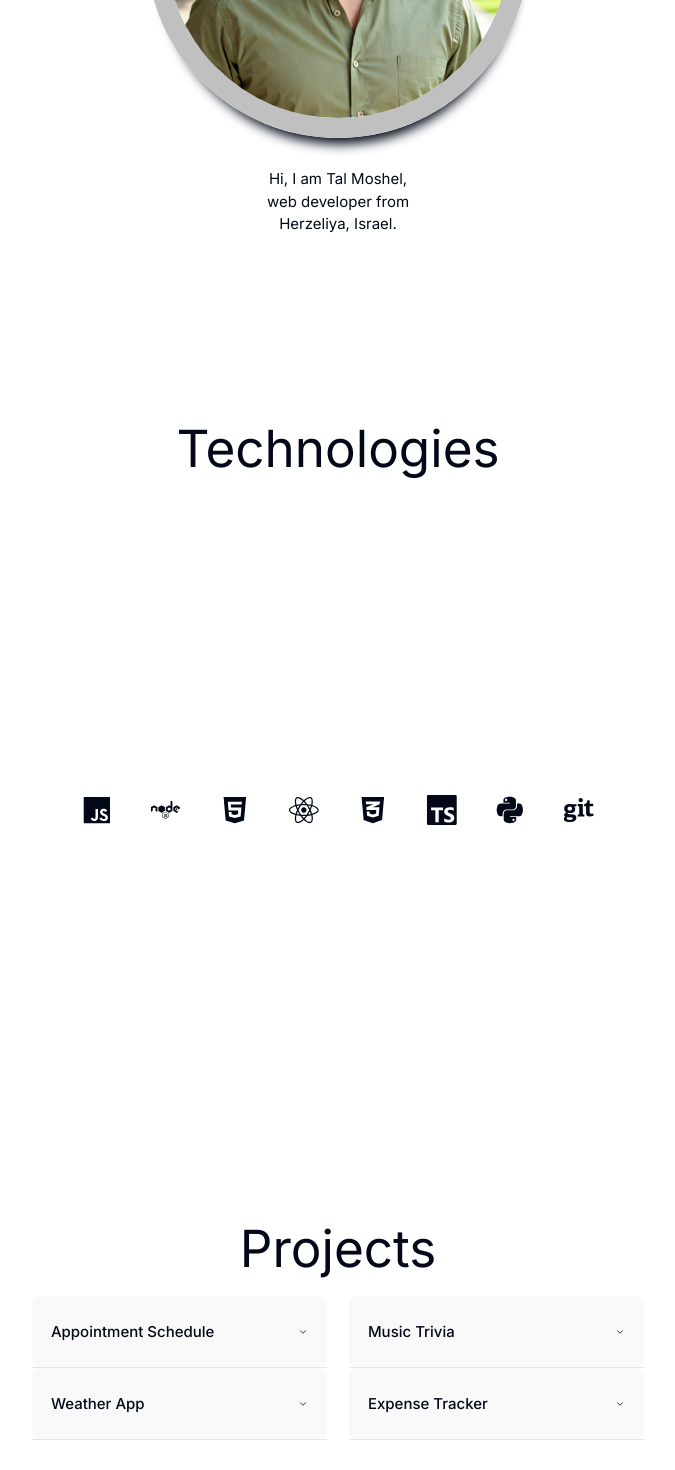
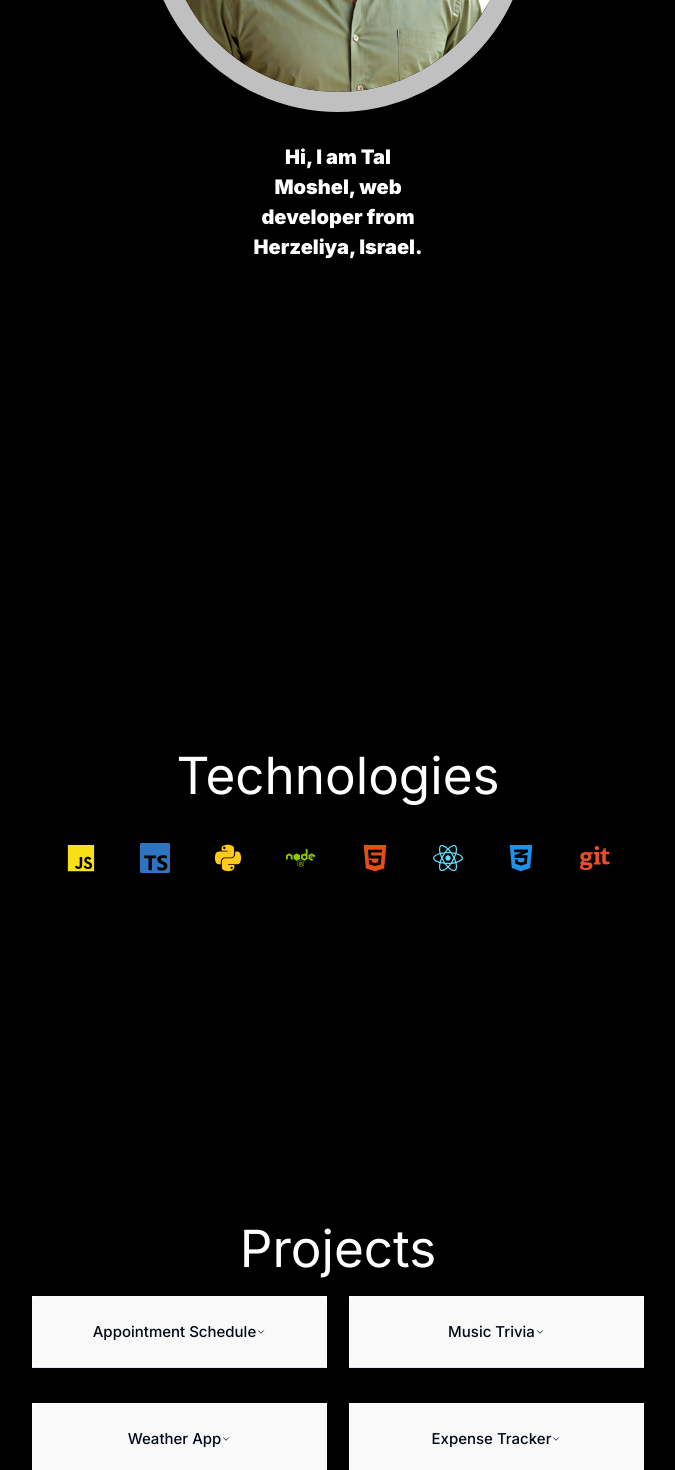
Before and after one commit to TalMoshel1/portfolio, a React (Vite) app: page / in a window 1280 px wide. Shown: the part 400-1870 px from the top of the page, without its empty margins (302-977 px from the left). Built offline with nearby package versions, Linux system fonts and the light colour scheme.

Commit message:
sdkjhsdf

```diff
--- a/package.json
+++ b/package.json
@@ -18,11 +18,12 @@
     "class-variance-authority": "^0.7.0",
     "clsx": "^2.1.1",
     "embla-carousel-react": "^8.2.0",
-    "framer-motion": "^11.3.30",
+    "framer-motion": "^11.5.6",
     "lucide-react": "^0.436.0",
     "react": "^18.3.1",
     "react-dom": "^18.3.1",
     "react-icons": "^5.3.0",
+    "react-intersection-observer": "^9.13.1",
     "styled-components": "^6.1.12",
     "tailwind-merge": "^2.5.2",
     "tailwindcss-animate": "^1.0.7"
--- a/src/App.css
+++ b/src/App.css
@@ -1,7 +1,10 @@
+
+
 #root {
   max-width: 1280px;
   margin: 0 auto;
   text-align: center;
+
 }
 
 .logo {
@@ -40,6 +43,38 @@
   color: #888;
 }
 
+.technologies-container {
+  color: white;
+
+}
+
+.justify-between {
+  justify-content: center !important;
+}
+
+.embla__controls {
+  display: flex !important;
+  margin-top: 0rem;
+}
+
+.embla__buttons {
+  width: 100% !important;
+  display: flex !important;
+    justify-content: space-between !important;
+}
+
+.p-accordion-height{
+  text-align: center !important;
+}
+
+.embla__dots {
+  display: none !important;
+}
+
+.accordion-container {
+  margin-bottom:3.5rem;
+}
+
 @media (orientation: landscape) {
   .p-accordion-height {
     height: 10rem
@@ -50,17 +85,21 @@
     height:fit-content;
      box-sizing:border-box;
      min-height: '100svh';
-     background-color: white;
+     background-color: black;
       width: 100%;
-      /* margin-left: 5%;
-      margin-right: 5%; */
+margin-bottom: 3.5rem;
        justify-content: space-evenly;
         display:flex;
          flex-wrap:wrap;
   }
 
+  .embla__slide__number img {
+    height: 100%;
+  }
+
   .accordion-container {
-    width: 45%
+    width: 45%;
+    margin-bottom:3.5rem;
   }
 
   .icons-container {
@@ -83,10 +122,12 @@
 
 }
 .icons-container {
-  position:absolute;
+  /* position:absolute;
   top:50%;
   left:50%;
-  transform: translate(-50%, -50%)
+  transform: translate(-50%, -50%) */
+  margin-left: auto;
+  margin-right: auto;
 }
 @media (orientation: portrait) {
 
@@ -116,7 +157,7 @@ a {
 }
 
 
-.pb-4, .pt-0, .embla, .embla__controls, .accordion-container, .accordions-container {
+.pb-4, .pt-0, .embla, .embla__controls, .accordion-container {
   background-color: white;
 }
 
--- a/src/components/About.jsx
+++ b/src/components/About.jsx
@@ -1,24 +1,32 @@
 import React from "react";
+import { motion } from "framer-motion";
 import MyPhoto from "./MyPhoto";
-import '../App.css'
+import "../App.css";
 import styled from "styled-components";
+import { useInView } from "react-intersection-observer";
 
 const Paragraph = styled.p`
   text-align: center;
   @media (orientation: landscape) {
     width: 30%;
-
   }
 
-@nedia (orientation: portrait) {
+  @media (orientation: portrait) {
     width: 50%;
   }
-`
-
+`;
 
 const About = (props) => {
+  const { ref, inView } = useInView({
+    threshold: 0.1,
+  });
+
   return (
-    <section
+    <motion.section
+      ref={ref}
+      initial={{ opacity: 0 }} // No y offset to avoid shifting
+      animate={inView ? { opacity: 1 } : { opacity: 0 }}
+      transition={{ duration: 0.6, ease: "easeOut" }}
       style={{
         width: "100%",
         height: "100vh",
@@ -26,41 +34,37 @@ const About = (props) => {
         flexDirection: "column",
         justifyContent: "center",
         alignItems: "center",
-        gap:'1rem'
+        gap: "1rem",
       }}
     >
       <MyPhoto />
-      <div
+      <motion.div
         style={{
           width: "90%",
           maxWidth: "600px", // Optional: Adjust to fit your design needs
-          backgroundColor: 'white',
+          backgroundColor: "black",
+          color: "white",
+          fontWeight: 900,
           padding: "1rem",
           boxSizing: "border-box",
           lineHeight: "1.5", // Adjust for line spacing
           whiteSpace: "pre-wrap", // Preserve whitespace
           textAlign: "left", // Left-align text
           overflowWrap: "break-word", // Ensure long words break correctly
-          borderRadius: 'var(--border-radius)',
-          display:'flex',
-          flexDirection: 'column',
-          alignItems: 'center'
+          borderRadius: "var(--border-radius)",
+          display: "flex",
+          flexDirection: "column",
+          alignItems: "center",
         }}
+        initial={{ scale: 0.8 }}
+        animate={inView ? { scale: 1 } : { scale: 0.8 }}
+        transition={{ duration: 0.5, ease: "easeOut" }}
       >
-        <Paragraph style={{marginBlockStart: '0em'}}>
+        <Paragraph style={{ marginBlockStart: "0em", fontSize: '2rem' }}>
           Hi, I am Tal Moshel, web developer from Herzeliya, Israel.
         </Paragraph>
-
-        {/* <button
-        style={{
-            borderRadius: 'var(--border-radius)',
-            backgroundColor: 'gold',
-            width: 'max-content',
-            marginTop:'1rem'
-        }}
-        >Download CV</button> */}
-      </div>
-    </section>
+      </motion.div>
+    </motion.section>
   );
 };
 
--- a/src/components/MyPhoto.jsx
+++ b/src/components/MyPhoto.jsx
@@ -10,7 +10,7 @@ const ImgContainer = styled.div`
   overflow: hidden;
   border: 20px solid silver;
   border-radius: 100%;
-  box-shadow: 2px 20px 12px -14px;
+  // box-shadow: 2px 20px 12px -14px;
   margin-bottom: 1rem;
 
   @media (orientation: portrait) {
--- a/src/components/Projects.jsx
+++ b/src/components/Projects.jsx
@@ -5,16 +5,6 @@ import {
   AccordionItem,
   AccordionTrigger,
 } from "@/components/ui/accordion";
-import {
-  Carousel,
-  CarouselContent,
-  CarouselItem,
-  CarouselNext,
-  CarouselPrevious,
-} from "@/components/ui/carousel";
-
-import "../App.css";
-
 import EmblaCarousel from "./embla/EmblaCarousel.jsx";
 import Appointment1 from "../photos/schedule1.png";
 import Appointment2 from "../photos/schedule2.png";
@@ -37,6 +27,7 @@ import Expense2 from "../photos/expanse2.png";
 import Expense3 from "../photos/expanse3.png";
 import Expense4 from "../photos/expanse4.png";
 
+import "../App.css";
 
 const Projects = (props) => {
   const OPTIONS = { loop: true };
@@ -47,7 +38,7 @@ const Projects = (props) => {
     Appointment4,
     Appointment5,
     Appointment6,
-    Appointment7
+    Appointment7,
   ];
   const musicTriviaPhotos = [
     MusicTrivia1,
@@ -55,17 +46,15 @@ const Projects = (props) => {
     MusicTrivia3,
     MusicTrivia4,
   ];
-  const ExpensePhotos = [Expense1, Expense2, Expense3, Expense4];
+  const expensePhotos = [Expense1, Expense2, Expense3, Expense4];
   const weatherPhotos = [Weather1, Weather2, Weather1Dark, Weather2Dark];
 
   return (
     <main style={{ minHeight: "100svh", width: "100%" }}>
-      <h1 style={{ height: "20%", paddingTop: "2rem", paddingBottom: "2rem" }}>
+      <h1 style={{ height: "20%", paddingTop: "2rem", paddingBottom: "2rem", color: "white" }}>
         Projects
       </h1>
-      <section
-        className="accordions-container"
-      >
+      <section className="accordions-container">
         <Accordion type="single" collapsible className="accordion-container">
           <AccordionItem value="item-1">
             <AccordionTrigger
@@ -73,12 +62,12 @@ const Projects = (props) => {
                 textAlign: "center",
                 height: "7.1rem",
                 fontSize: "1.5rem",
-                backgroundColor:'#f9f9f9'
+                backgroundColor: "#f9f9f9",
               }}
             >
               Appointment Schedule
             </AccordionTrigger>
-            <AccordionContent style={{backgroundColor: 'white'}}>
+            <AccordionContent style={{ backgroundColor: "white" }}>
               <p
                 className="p-accordion-height"
                 style={{
@@ -92,45 +81,33 @@ const Projects = (props) => {
                 * Full Stack App
                 <br />
                 * Demo Version: <br />
-                <a href="https://shorturl.at/9DkRi"
-                    onTouchStart={(e) => e.preventDefault()}
-                  >Live</a>
+                <a
+                  href="https://appointment-front-5jsl.onrender.com/calendar"
+                  onTouchStart={(e) => e.preventDefault()}
+                >
+                  Live Client Site
+                </a>
+                <br />
+                <a
+                  href="https://appointment-admin-6f1y.onrender.com/calendar"
+                  onTouchStart={(e) => e.preventDefault()}
+                >
+                  Live Admin Site
+                </a>
               </p>
-
-              {/* <Carousel style={{ width: "100%" }}>
-                <CarouselContent className="contain-image">
-                  <CarouselItem>
-                    <img src={Appointment1} loading="lazy" />
-                  </CarouselItem>
-                  <CarouselItem>
-                    <img src={Appointment2} loading="lazy" />
-                  </CarouselItem>
-                  <CarouselItem>
-                    <img src={Appointment4} loading="lazy"/>
-                  </CarouselItem>
-
-                  <CarouselItem>
-                    <img src={Appointment3} loading="lazy"/>
-                  </CarouselItem>
-                </CarouselContent>
-                <CarouselPrevious />
-                <CarouselNext />
-              </Carousel> */}
-
-              <EmblaCarousel slides={appointmentsPhotos} options={OPTIONS} style={{backgroundColor: 'white'}} />
+              <EmblaCarousel slides={appointmentsPhotos} options={OPTIONS} />
             </AccordionContent>
           </AccordionItem>
         </Accordion>
 
         <Accordion type="single" collapsible className="accordion-container">
-          <AccordionItem value="item-1">
+          <AccordionItem value="item-2">
             <AccordionTrigger
               style={{
                 textAlign: "center",
                 height: "7.1rem",
                 fontSize: "1.5rem",
-                backgroundColor:'#f9f9f9'
-
+                backgroundColor: "#f9f9f9",
               }}
             >
               Music Trivia
@@ -150,47 +127,23 @@ const Projects = (props) => {
                 <br />
                 * Test your Music Theory Knowledge
                 <br />
-                <a
-                  href="https://shorturl.at/7hDef"
-                  onTouchStart={(e) => e.preventDefault()}
-                >
+                <a href="https://shorturl.at/7hDef" onTouchStart={(e) => e.preventDefault()}>
                   Live
                 </a>
               </p>
-
-              {/* <Carousel style={{ width: "100%",position: 'relative' }}>
-                <div className="swipe" style={{position:'absolute', top:'0', backgroundColor:'rgba(0, 0, 0, 0.1)', height:'10px', zIndex: '1', width:'100%'}}></div>
-                <CarouselContent>
-                  <CarouselItem>
-                    <img src={MusicTrivia1} style={{ width: "100%" }} loading="lazy" />
-                  </CarouselItem>
-                  <CarouselItem>
-                    <img src={MusicTrivia2} style={{ width: "100%" }} loading="lazy" />
-                  </CarouselItem>
-                  <CarouselItem>
-                    <img src={MusicTrivia3} style={{ width: "100%" }} loading="lazy"/>
-                  </CarouselItem>
-                  <CarouselItem>
-                    <img src={MusicTrivia4} style={{ width: "100%" }} loading="lazy"/>
-                  </CarouselItem>
-                </CarouselContent>
-                <CarouselPrevious />
-                <CarouselNext />
-              </Carousel> */}
               <EmblaCarousel slides={musicTriviaPhotos} options={OPTIONS} />
             </AccordionContent>
           </AccordionItem>
         </Accordion>
 
         <Accordion type="single" collapsible className="accordion-container">
-          <AccordionItem value="item-1">
+          <AccordionItem value="item-3">
             <AccordionTrigger
               style={{
                 textAlign: "center",
                 height: "7.1rem",
                 fontSize: "1.5rem",
-                backgroundColor:'#f9f9f9'
-
+                backgroundColor: "#f9f9f9",
               }}
             >
               Weather App
@@ -206,75 +159,29 @@ const Projects = (props) => {
                   paddingRight: "1.6rem",
                 }}
               >
-                * Front End App * Using GeoLocation API, Google Location API *
-                Custom Hooks
+                * Front End App
                 <br />
-                <a
-                  href="https://shorturl.at/1D7X0"
-                  onTouchStart={(e) => e.preventDefault()}
-                >
+                * Using GeoLocation API and Google Location API
+                <br />
+                * Custom Hooks
+                <br />
+                <a href="https://shorturl.at/1D7X0" onTouchStart={(e) => e.preventDefault()}>
                   Live
                 </a>
               </p>
-
-              {/* <Carousel style={{ width: "100%" }}>
-                <div
-                  className="swipe"
-                  style={{
-                    backgroundColor: "rgba(0, 0, 0, 0.5)",
-                    height: "10px",
-                    width: "100%",
-                  }}
-                ></div>
-
-                <CarouselContent>
-                  <CarouselItem>
-                    <img
-                      src={Weather1}
-                      style={{ width: "100%" }}
-                      loading="lazy"
-                    />
-                  </CarouselItem>
-                  <CarouselItem>
-                    <img
-                      src={Weather1Dark}
-                      style={{ width: "100%" }}
-                      loading="lazy"
-                    />
-                  </CarouselItem>
-                  <CarouselItem>
-                    <img
-                      src={Weather2}
-                      style={{ width: "100%" }}
-                      loading="lazy"
-                    />
-                  </CarouselItem>
-
-                  <CarouselItem>
-                    <img
-                      src={Weather2Dark}
-                      style={{ width: "100%" }}
-                      loading="lazy"
-                    />
-                  </CarouselItem>
-                </CarouselContent>
-                <CarouselPrevious />
-                <CarouselNext />
-              </Carousel> */}
               <EmblaCarousel slides={weatherPhotos} options={OPTIONS} />
             </AccordionContent>
           </AccordionItem>
         </Accordion>
 
         <Accordion type="single" collapsible className="accordion-container">
-          <AccordionItem value="item-1">
+          <AccordionItem value="item-4">
             <AccordionTrigger
               style={{
                 textAlign: "center",
                 height: "7.1rem",
                 fontSize: "1.5rem",
-                backgroundColor:'#f9f9f9'
-
+                backgroundColor: "#f9f9f9",
               }}
             >
               Expense Tracker
@@ -292,12 +199,11 @@ const Projects = (props) => {
               >
                 * Front End App
                 <br />
-                <a href="https://shorturl.at/xfVRL"
-                    onTouchStart={(e) => e.preventDefault()}
-                  >Live</a>
+                <a href="https://shorturl.at/xfVRL" onTouchStart={(e) => e.preventDefault()}>
+                  Live
+                </a>
               </p>
-
-              <EmblaCarousel slides={ExpensePhotos} options={OPTIONS} />
+              <EmblaCarousel slides={expensePhotos} options={OPTIONS} />
             </AccordionContent>
           </AccordionItem>
         </Accordion>
--- a/src/components/ui/Technologies.jsx
+++ b/src/components/ui/Technologies.jsx
@@ -1,43 +1,59 @@
-import React from "react"
-import { FaReact } from "react-icons/fa";
+import React from "react";
+import { motion } from "framer-motion";
+import { FaReact, FaCss3Alt, FaPython, FaGit, FaJs } from "react-icons/fa";
 import { LiaNode } from "react-icons/lia";
-import { FaCss3Alt } from "react-icons/fa";
 import { SiTypescript } from "react-icons/si";
-import { FaPython } from "react-icons/fa";
-import { FaGit } from "react-icons/fa";
 import { IoLogoHtml5 } from "react-icons/io5";
-import { FaJs } from "react-icons/fa";
-
-
-import '../../App.css'
-
-
-
-
-
-
+import '../../App.css';
+import { useInView } from "react-intersection-observer";
 
 const Technologies = (props) => {
+  const { ref, inView } = useInView({
+    threshold: 0.1, // Trigger animation when 10% of the element is visible
+  });
+
   return (
-    <section className='technologies-container'>
-        <h1 style={{paddingTop: '2rem', paddingBottom: '2rem'}}>Technologies</h1>
-        <div className='icons-container'>
-
-<FaJs/>
-<LiaNode/>
-<IoLogoHtml5/>
-<FaReact/>
-<FaCss3Alt/>
-<SiTypescript/>
-<FaPython/>
-<FaGit/>
-
-
-        </div>
-
-
-    </section>
-  )
+    <motion.section
+      ref={ref}
+      initial={{ opacity: 0 }} // Start hidden
+      animate={inView ? { opacity: 1 } : { opacity: 0 }} // Animate when in view
+      transition={{ duration: 0.6, ease: "easeOut" }} // Smooth transition
+      className="technologies-container"
+      style={{
+        width: "100%",
+        display: "flex",
+        flexDirection: "column",
+        justifyContent: "center",
+        alignItems: "center",
+        textAlign: "center",
+      }}
+    >
+      <motion.h1
+        style={{ paddingTop: "2rem", paddingBottom: "2rem" }}
+        initial={{ scale: 0.8 }}
+        animate={inView ? { scale: 1 } : { scale: 0.8 }}
+        transition={{ duration: 0.5, ease: "easeOut" }}
+      >
+        Technologies
+      </motion.h1>
+      <motion.div
+        className="icons-container"
+        style={{ display: "flex", gap: "2rem", flexWrap: "wrap" }}
+        initial={{ opacity: 0, scale: 0.8 }}
+        animate={inView ? { opacity: 1, scale: 1 } : { opacity: 0, scale: 0.8 }}
+        transition={{ duration: 0.5, ease: "easeOut" }}
+      >
+        <FaJs fill="#F7E018" size={50} />
+        <SiTypescript fill="#2F74C0" size={50} />
+        <FaPython fill="#FFCA1D" size={50} />
+        <LiaNode fill="#8CC500" size={50} />
+        <IoLogoHtml5 fill="#E64C18" size={50} />
+        <FaReact fill="#61DBFB" size={50} />
+        <FaCss3Alt fill="#2091EB" size={50} />
+        <FaGit fill="#E84D31" size={50} />
+      </motion.div>
+    </motion.section>
+  );
 };
 
 export default Technologies;
--- a/src/index.css
+++ b/src/index.css
@@ -111,6 +111,7 @@ body {
   place-items: center;
   min-width: 320px;
   min-height: 100vh;
+  background-color: black;
 }
 
 h1 {
```
Also changed, not shown: 1 other file (tests, documents, lock files or other folders). Lines whose indentation alone changed are shown as unchanged.
